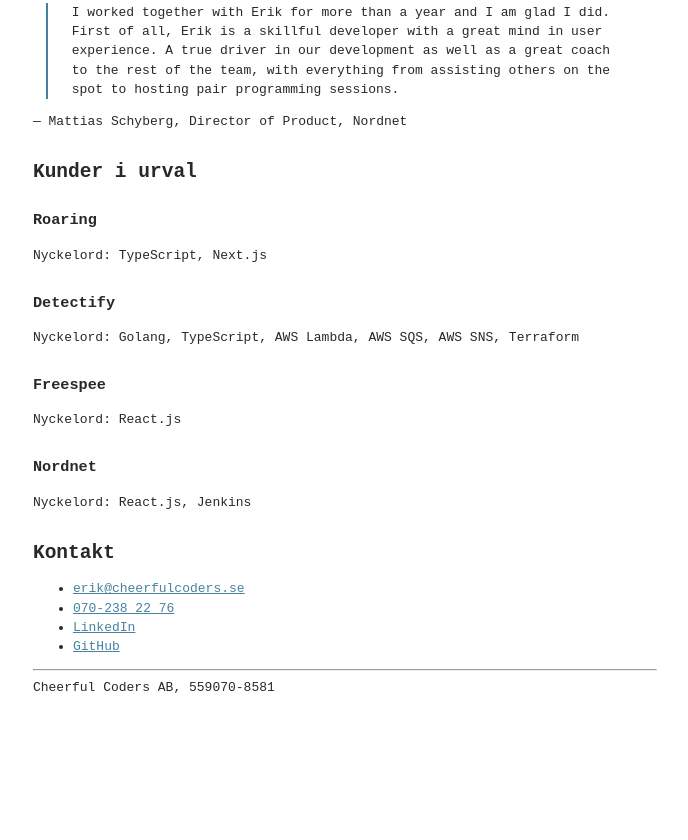
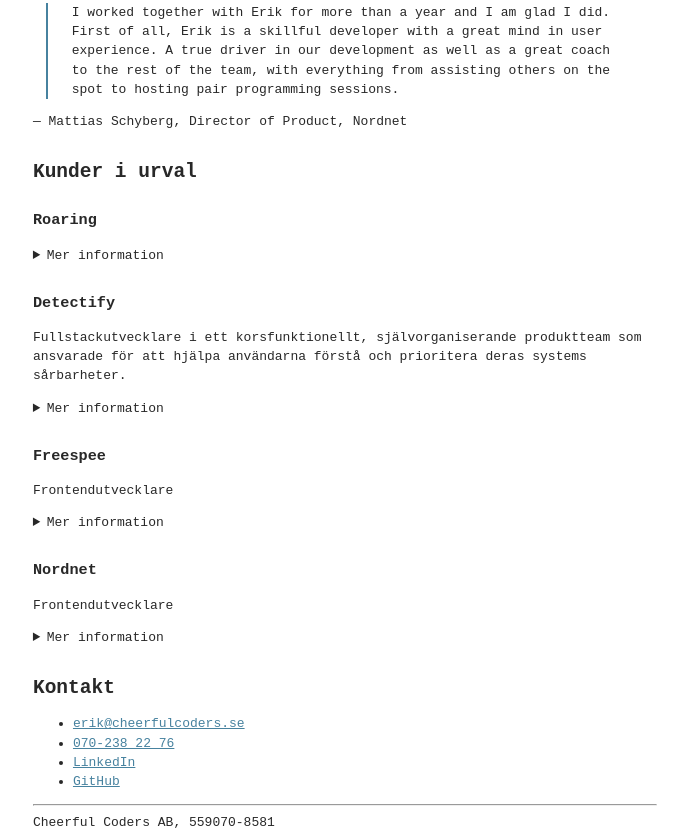
Before and after one commit to gish/cheerfulcoders-tithon, a plain HTML site: page index.html in a window 1280 px wide. Shown: the part 643-1483 px from the top of the page, without its empty margins (295-983 px from the left). Before the commit the page ends 1348 px from the top, so only its background shows below. Drawn offline with Linux system fonts and the light colour scheme.

Commit message:
update customer section with more details

```diff
--- a/index.html
+++ b/index.html
@@ -110,14 +110,60 @@
       </blockquote>
       <p>— Mattias Schyberg, Director of Product, Nordnet</p>
       <h2 id="kunder-i-urval">Kunder i urval</h2>
-      <h3 id="roaring">Roaring</h3>
-      Nyckelord: TypeScript, Next.js
-      <h3 id="detectify">Detectify</h3>
-      Nyckelord: Golang, TypeScript, AWS Lambda, AWS SQS, AWS SNS, Terraform
-      <h3 id="freespee">Freespee</h3>
-      Nyckelord: React.js
-      <h3 id="nordnet">Nordnet</h3>
-      Nyckelord: React.js, Jenkins
+      <article>
+        <h3>Roaring</h3>
+        <details>
+          <summary>Mer information</summary>
+          <ul>
+            <li>TypeScript</li>
+            <li>next.js</li>
+          </ul>
+        </details>
+      </article>
+      <article>
+        <h3>Detectify</h3>
+        <p>
+          Fullstackutvecklare i ett korsfunktionellt, självorganiserande
+          produktteam som ansvarade för att hjälpa användarna förstå och
+          prioritera deras systems sårbarheter.
+        </p>
+        <details>
+          <summary>Mer information</summary>
+          <p>
+            Byggde serverless-baserade tjänster i golang, som provisionerades
+            med terraform i AWS. Hjälpte dessutom till att förbättra
+            frontend-applikationer, byggda i React och TypeScript.
+          </p>
+          <p>
+            Majoriteten utfördes som mobbprogrammering, vilket visade sig
+            otroligt värdefullt för kunskapsspridning och samarbete i hela
+            produktteamet.
+          </p>
+          <ul>
+            <li>Mobprogrammering</li>
+            <li>golang</li>
+            <li>TypeScript</li>
+            <li>AWS Lambda, SQS, SNS</li>
+            <li>Terraform</li>
+          </ul>
+        </details>
+      </article>
+      <article>
+        <h3>Freespee</h3>
+        <p>Frontendutvecklare</p>
+        <details>
+          <summary>Mer information</summary>
+          Nyckelord: React.js
+        </details>
+      </article>
+      <article>
+        <h3>Nordnet</h3>
+        <p>Frontendutvecklare</p>
+        <details>
+          <summary>Mer information</summary>
+          Nyckelord: React.js, Jenkins
+        </details>
+      </article>
       <h2 id="kontakt">Kontakt</h2>
       <ul>
         <li>
```
